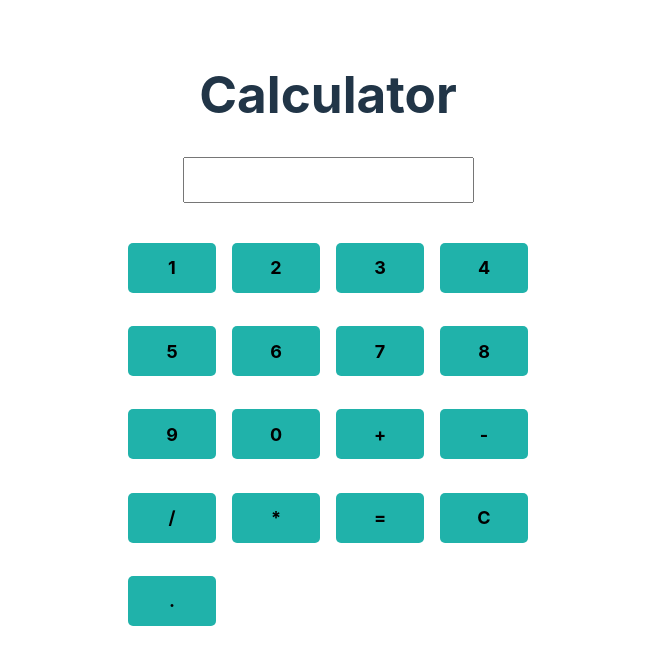
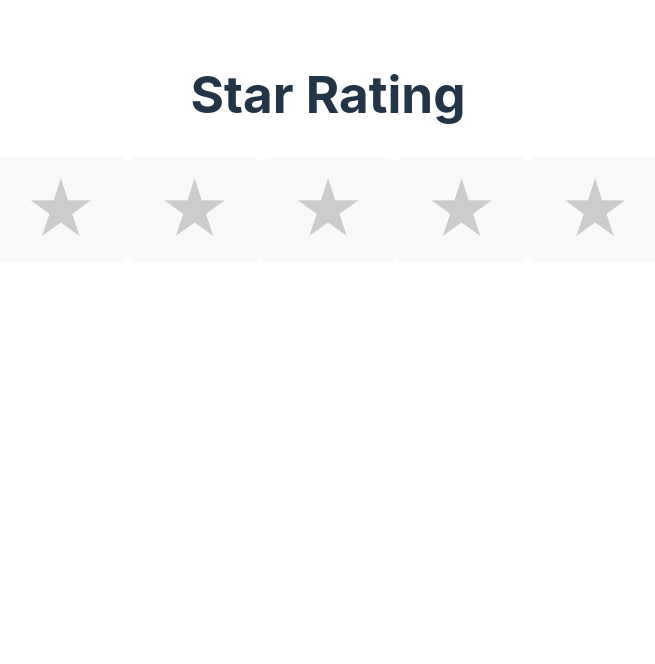
Before and after one commit to PrathamGupta21/react-machine-coding, a React (Vite) app: page / in a window 1280 px wide. Shown: the top 664 px of the page, without its empty margins (312-967 px from the left). Built offline with nearby package versions, Linux system fonts and the light colour scheme.

Commit message:
Star Rating

```diff
--- /dev/null
+++ b/src/11. Star Rating/index.jsx
@@ -0,0 +1,31 @@
+import { useState } from 'react';
+import './styles.css';
+
+const StarRating = () => {
+  const [rating, setRating] = useState(0);
+  const [hover, setHover] = useState(0);
+
+  return (
+    <>
+      <h1>Star Rating</h1>
+      <div>
+        {[1, 2, 3, 4, 5].map((num) => (
+          <button
+            key={num}
+            onClick={() => setRating(num)}
+            onMouseOver={() => setHover(num)}
+            onMouseLeave={() => setHover(rating)}>
+            <span
+              className={`star ${
+                num <= ((rating && hover) || hover) ? 'on' : 'off'
+              }`}>
+              &#9733;
+            </span>
+          </button>
+        ))}
+      </div>
+    </>
+  );
+};
+
+export default StarRating;
--- /dev/null
+++ b/src/11. Star Rating/styles.css
@@ -0,0 +1,19 @@
+button {
+  background-color: transparent;
+  border: none;
+  outline: none;
+  cursor: pointer;
+}
+
+.star {
+  margin: 10px;
+  font-size: 70px;
+}
+
+.on {
+  color: #000;
+}
+
+.off {
+  color: #ccc;
+}
--- a/src/App.jsx
+++ b/src/App.jsx
@@ -1,8 +1,8 @@
 import './App.css';
-import Calculator from './10. Calculator';
+import StarRating from './11. Star Rating';
 
 function App() {
-  return <Calculator />;
+  return <StarRating />;
 }
 
 export default App;
```
